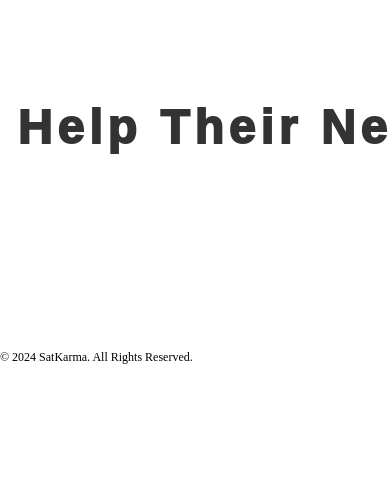
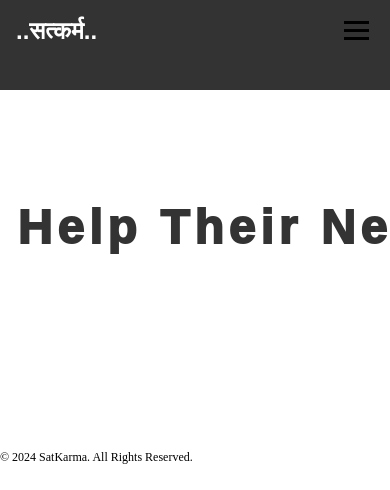
Before and after one commit to ayushdhanbhar/Web-Development, a Flask app: page /NGOS in a window 390 px wide; the page is wider, and only the part inside the window is pictured. Shown: the top 490 px of that part. Run offline with Flask 3, Linux system fonts and the light colour scheme; data that the repository does not hold is empty; some libraries are stand-ins or nearby versions.

Commit message:
make some change

```diff
--- a/templates/NGOS.html
+++ b/templates/NGOS.html
@@ -8,6 +8,136 @@
     <link rel="stylesheet" href="{{ url_for('static', filename='homepage.css') }}">
 
     <style>
+        .navbar {
+  background-color: #333;
+  color: white;
+  padding: 1em 0;
+  position: fixed;
+  width: 100%;
+  top: 0;
+  left: 0;
+  z-index: 1000;
+  height:90px;
+  /* display: flex;
+          justify-content: space-evenly; */
+}
+.navbar .cont {
+  display: flex;
+  justify-content: space-between;
+  align-items: center;
+  max-width: 1200px;
+  margin: auto;
+  padding: 0 1em;
+}
+
+.navbar .logo a {
+  color: rgb(255, 255, 255);
+  text-decoration: none;
+  font-size: 1.5em;
+  font-weight: bold;
+
+}
+
+.navbar .nav-links {
+  list-style: none;
+  display: flex;
+  gap: 1em;
+}
+
+.navbar .nav-links li a {
+  color: white;
+  text-decoration: none;
+  padding: 0.5em 1em;
+  border-radius: 3px;
+}
+
+.navbar .nav-links li a:hover {
+  background-color: #4caf50;
+}
+
+/* Mobile Menu Icon */
+.menu-icon {
+  display: none;
+  flex-direction: column;
+  cursor: pointer;
+}
+
+.menu-icon span {
+  background-color: white;
+  margin: 4px;
+  width: 25px;
+  height: 3px;
+}
+
+/* Responsive Design */
+@media (max-width: 768px) {
+  .navbar .nav-links {
+    display: none;
+    flex-direction: column;
+    width: 100%;
+    position: absolute;
+    top: 60px;
+    left: 0;
+    background-color: #333;
+    z-index: 1000;
+  }
+
+  .navbar .nav-links.active {
+    display: flex;
+  }
+
+  .menu-icon {
+    display: flex;
+  }
+}
+.nav-links {
+  margin-bottom: 10px;
+}
+/* Media query for screens less than 500px */
+@media (max-width: 850px) {
+  /* Hide the navigation links */
+  .nav-links {
+    display: none;
+    flex-direction: column;
+    background-color: #000000;
+    position: absolute;
+    top: 60px;
+    right: 0;
+    width: 100%;
+    z-index: 999;
+  }
+
+  /* When the nav is active (clicked), display it */
+  .nav-links.active {
+    display: flex;
+  }
+
+  /* Show the menu icon on small screens */
+  .menu-icon {
+    display: block;
+    cursor: pointer;
+  }
+
+  .menu-icon span {
+    display: block;
+    width: 25px;
+    height: 3px;
+    margin: 5px;
+    background-color: black;
+  }
+
+  .nav-links li {
+    text-align: center;
+    margin: 10px 0;
+  }
+
+  .nav-links a {
+    color: black;
+    text-decoration: none;
+    font-size: 18px;
+    padding: 10px;
+  }
+}
         .ngo-container {
             max-width: 1200px;
             margin: 150px auto 50px;
@@ -84,14 +214,14 @@
             animation-iteration-count: infinte;
         }
     .container{
-        margin-top:100px;
+        margin-top:200px;
     }
     </style>
 </head>
 
 <body>
     <!-- Navigation bar code from your existing templates -->
-        <!-- <nav class="navbar">
+        <nav class="navbar">
           <div class="cont">
             <div class="logo">
               <a href="">..सत्कर्म..</a>
@@ -116,7 +246,8 @@
               <span></span>
               <span></span>
             </div>
-          </div> -->
+          </div>
+          </nav>
 
         <div class="container">
             <div class="animated-text">
--- a/templates/about.html
+++ b/templates/about.html
@@ -105,7 +105,7 @@
       height: 220px;
       width: 220px;
       border-radius:50%;
-      background-image: url("{{ url_for('static', filename='images/ayush.jpg') }}");
+      background-image: url("{{ url_for('static', filename='images/cep40.jpg') }}");
       background-size: cover;
       background-repeat: no-repeat;
     }
@@ -306,7 +306,7 @@
         <p id="ede" style="text-align: center; scale: 1.3">Chief executive officer (CEO)<br>ketki.gaikwad23@pccoepune.org<br>contact no:8668992416</p>
       </div>
       <div class="eox2">
-        <p id="ede" style="text-align: center; scale: 1.3">Chief Technology Officer(CTO)<br>ayush.dhanbhar23@pccoepune.org <br>contact no:7757842975</p>
+        <p id="ede" style="text-align: center; scale: 1.3">Chief Technology  Lead (CTL)<br>ayush.dhanbhar23@pccoepune.org <br>contact no:7757842975</p>
       </div>
       <div class="eox3">
         <p id="ede" style="text-align: center; scale: 1.3">Chief Technology Officer(CTO)<br>soloman.devkule23@pccoepune.org<br>contact no:9356617472</p>
```
Also changed, not shown: templates/ngo_details.html (+133 -2 lines), static/images/cep40.jpg (renamed from static/images/PASSWORD PHOTO.jpg).
